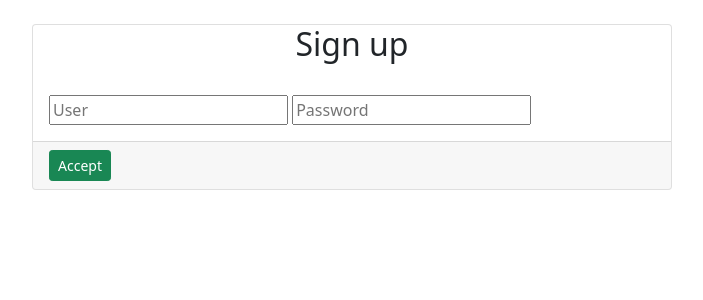
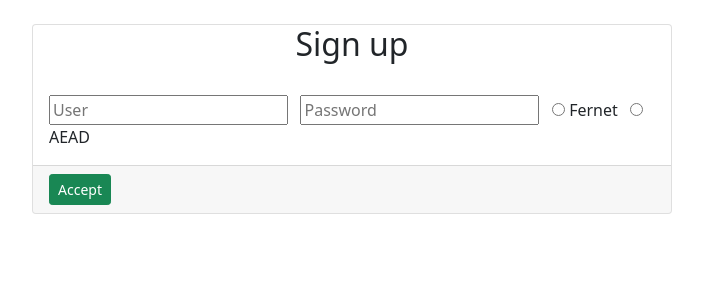
Before and after one commit to pblprz/SCS, a Flask app: page /signup in a window 1280 px wide. Shown: the part 56-356 px from the top of the page, without its empty margins (288-991 px from the left). Run offline with Flask 2, Linux system fonts and the light colour scheme; some libraries are stand-ins or nearby versions.

Commit message:
Allow different crypto algorithms

```diff
--- a/index.py
+++ b/index.py
@@ -3,6 +3,9 @@ from flask import Flask, render_template, request, send_from_directory, redirect
 from werkzeug.utils import secure_filename
 from secure_delete import secure_delete
 from cryptography.fernet import Fernet
+from cryptography.hazmat.primitives.ciphers import aead
+from cryptography.hazmat.primitives.kdf.hkdf import HKDF
+from cryptography.hazmat.primitives import hashes
 import boto3
 import base64
 from io import StringIO, BytesIO
@@ -16,11 +19,10 @@ AWS_SECRET_ACCESS_KEY_ID=os.getenv('AWS_SECRET_ACCESS_KEY_ID')
 app = Flask(__name__)
 path = './unsecure/'
 user_password = {}
+user_mode = {}
 user_key = {}
 
 #kms_client = boto3.client("kms", region_name='eu-central-1', aws_access_key_id=AWS_ACCESS_KEY_ID, aws_secret_access_key=AWS_SECRET_ACCESS_KEY_ID)
-
-fernet = Fernet(base64.urlsafe_b64encode(os.urandom(32)))
 
 def create_cmk(description):
     """Creates a KMS Customer Master Key
@@ -111,18 +113,23 @@ def sign_up():
     if request.method == 'POST':
         name = request.form.get('name')
         password = request.form.get('password')
-        print('name: ' + name + ' -> password: ' + password)
+        mode = request.form.get('mode')
+        print('name: ' + name + ' -> password: ' + password + ' -> mode: ' + mode)
         try:
+            if (mode == 'fernet' or mode == 'aead'):
+                user_mode[name] = mode
+            else:
+                return redirect('/signup')
             user_password[name] = password
+            key = base64.urlsafe_b64encode(os.urandom(32))
             #key = create_data_key(create_cmk(name))
-            #user_key[name] = key
+            user_key[name] = key
             try:
                 os.mkdir(os.path.join(path, name))
             except:
                 pass
             return redirect('/')
-        except KeyError:
-            print("Error")
+        except:
             return redirect('/signup')
     else:
         return render_template('signup.html')
@@ -135,8 +142,15 @@ def upload_file():
         f = request.files['file']
         try:
             if user_password[name] == password:
-                #fernet = Fernet(user_key[name])
-                file_enc = fernet.encrypt(f.read())
+                key = user_key[name]
+                if user_mode[name] == 'fernet':
+                    fernet = Fernet(key)
+                    file_enc = fernet.encrypt(f.read())
+                else:
+                    derived_key_aead = HKDF(algorithm = hashes.SHA256(), length = 24, salt = None, info = None).derive(key)
+                    key_aead = base64.urlsafe_b64encode(derived_key_aead)
+                    aesgcm = aead.AESGCM(key_aead)
+                    file_enc = aesgcm.encrypt(b"12345678", f.read(), None)
                 with open(os.path.join(path + name + '/', secure_filename(f.filename)), 'wb') as file:
                     file.write(file_enc)
                 # f.save(os.path.join(path + name + '/', secure_filename(f.filename)))
@@ -156,8 +170,15 @@ def upload(filename):
             if user_password[name] == password:
                 with open(os.path.join(path + name + '/', filename), "rb") as file:
                     file_enc = file.read()
-                #fernet = Fernet(user_key[name])
-                file_dec = fernet.decrypt(file_enc)
+                key = user_key[name]
+                if user_mode[name] == 'fernet':
+                    fernet = Fernet(key)
+                    file_dec = fernet.decrypt(file_enc)
+                else:
+                    derived_key_aead = HKDF(algorithm = hashes.SHA256(), length = 24, salt = None, info = None).derive(key)
+                    key_aead = base64.urlsafe_b64encode(derived_key_aead)
+                    aesgcm = aead.AESGCM(key_aead)
+                    file_dec = aesgcm.decrypt(b"12345678", file_enc, None)
                 file = BytesIO(file_dec)
                 return send_file(file, attachment_filename=filename)
                 #return send_from_directory(os.path.join(path, name), filename)
--- a/templates/signup.html
+++ b/templates/signup.html
@@ -30,8 +30,12 @@
                   <h2 style="text-align: center">Sign up</h2>
                 </div>
                 <div class="card-body">
-                    <input type="text" name="name" placeholder="User" required>
-                    <input type="password" name="password" placeholder="Password" required>
+                    <input type="text" name="name" placeholder="User" required> &nbsp;
+                    <input type="password" name="password" placeholder="Password" required> &nbsp;
+                    <input type="radio" name="mode" id="fernet" value="fernet">
+                    <label for="fernet">Fernet</label> &nbsp;
+                    <input type="radio" name="mode" id="aead" value="aead">
+                    <label for="aead">AEAD</label>
                 </div>
                 <div class="card-footer">
                     <button class="btn btn-success btn-block btn-sm" type="submit">
```
